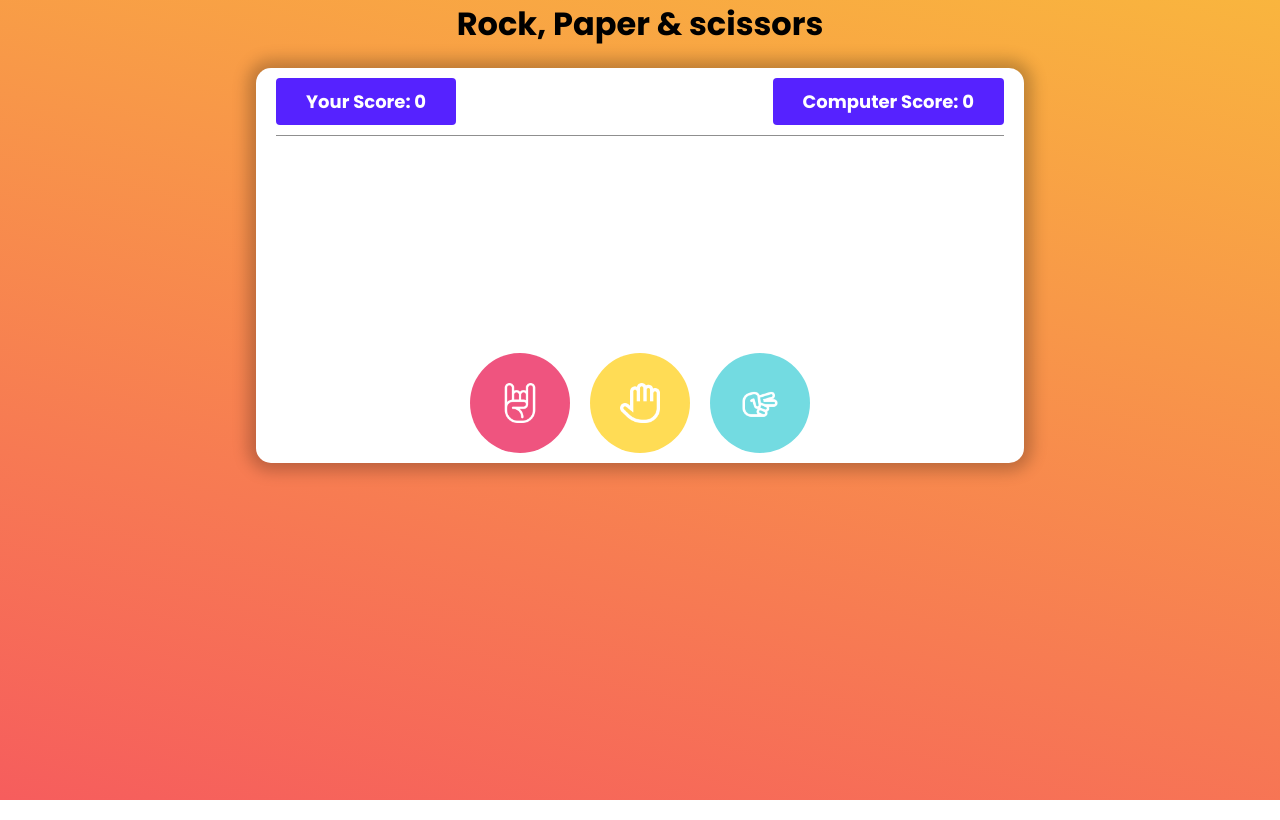
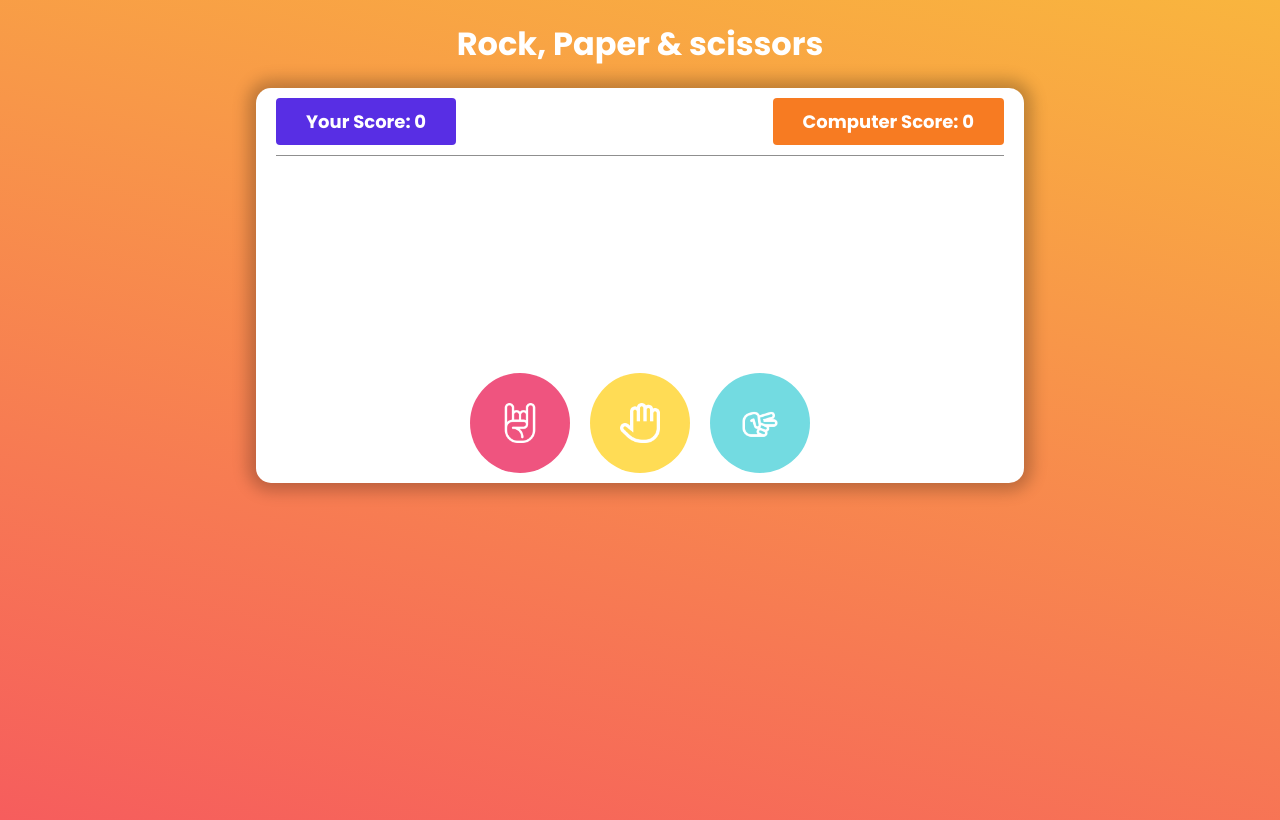
Before and after one commit to srinathguna/JS-rock-paper-scissors, a plain HTML site: page index.html in a window 1280 px wide. Drawn offline with Linux system fonts and the light colour scheme.

Commit message:
design updated

```diff
--- a/css/style.css
+++ b/css/style.css
@@ -8,7 +8,13 @@ body{
     font-family: "Poppins", sans-serif;
     height: 100vh;
     background: rgb(246,93,93) no-repeat;
-    background: linear-gradient(13deg, rgba(246,93,93,1) 0%, rgba(249,181,62,1) 100%) no-repeat;
+    background: linear-gradient(13deg, rgba(246,93,93,1) 0%, rgba(249,181,62,1) 100%) no-repeat
+}
+.app-title{
+    text-align: center;
+    font-size: 32px;
+    color: rgb(255, 255, 255);
+    margin: 20px;
 }
 .container{
     max-width: 60%;
@@ -25,9 +31,14 @@ body{
 }
 .container .score_card h2{
     font-size: 18px;
-    background-color: #5622ff;
     padding: 10px 30px;
     border-radius: 4px;
+}
+.container .score_card .user-score{
+    background-color: #582ee4;
+}
+.container .score_card .computer-score{
+    background-color: #f77b22;
 }
 h2 span,.user-score{
     color:#fff;
--- a/index.html
+++ b/index.html
@@ -7,7 +7,7 @@
     <link rel="stylesheet" href="./css/style.css">
 </head>
 <body>
-    <h1 style="text-align: center;">Rock, Paper & scissors</h1>
+    <h1 class="app-title">Rock, Paper & scissors</h1>
     <div class="container">
         <div class="score_card">
             <h2 class="user-score"><label  for="">Your Score: </label><span id="userScore">0</span></h2>
```
